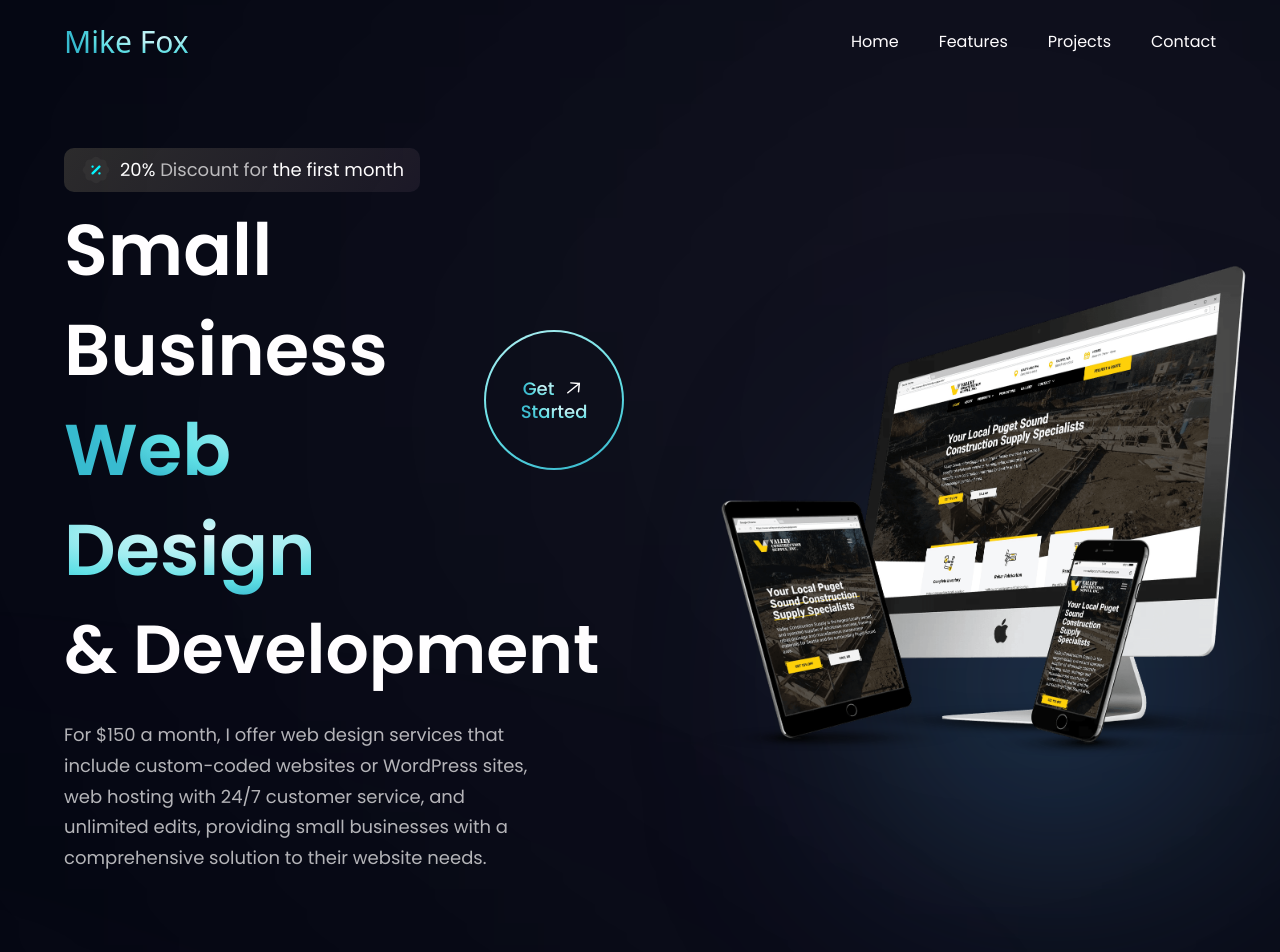
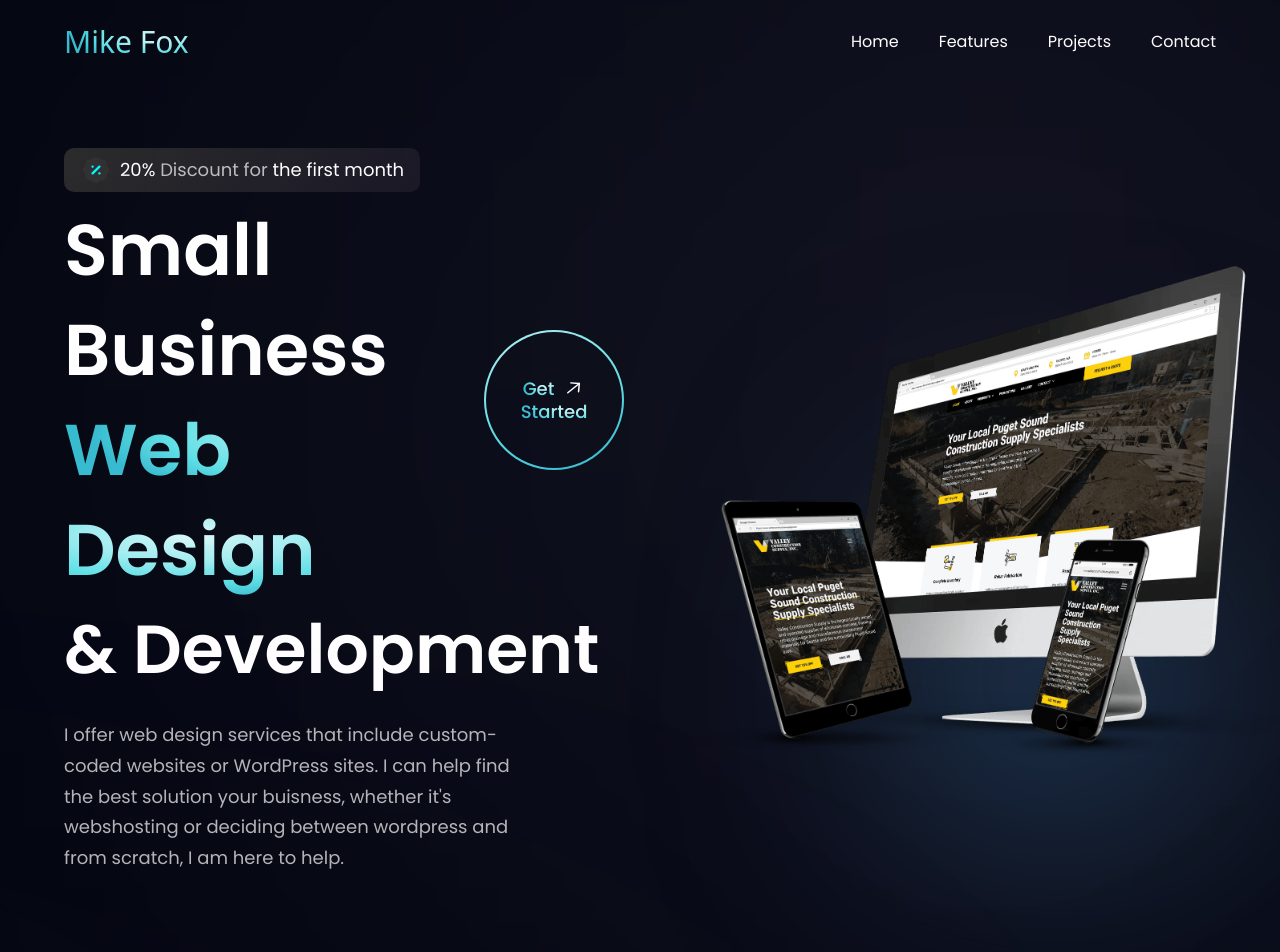
Before and after one commit to mikefox17/portfoliomf, a React (Vite) app: page / in a window 1280 px wide. Shown: the top 952 px of the page. Built offline with nearby package versions, Linux system fonts and the light colour scheme.

Commit message:
Update Hero.jsx
Updated copy

```diff
--- a/src/components/Hero.jsx
+++ b/src/components/Hero.jsx
@@ -28,10 +28,10 @@ const Hero = () => (
         & Development
       </h1>
       <p className={`${styles.paragraph} max-w-[470px] mt-5`}>
-        For $150 a month, I offer web design services that include custom-coded
-        websites or WordPress sites, web hosting with 24/7 customer service, and
-        unlimited edits, providing small businesses with a comprehensive
-        solution to their website needs.
+        I offer web design services that include custom-coded
+        websites or WordPress sites. I can help find the best solution
+        your buisness, whether it's webshosting or deciding between wordpress and from scratch,
+         I am here to help.
       </p>
     </div>
     <div className={`flex flex-1 ${styles.flexCenter} md:my-0 my-10 relative`}>
```
